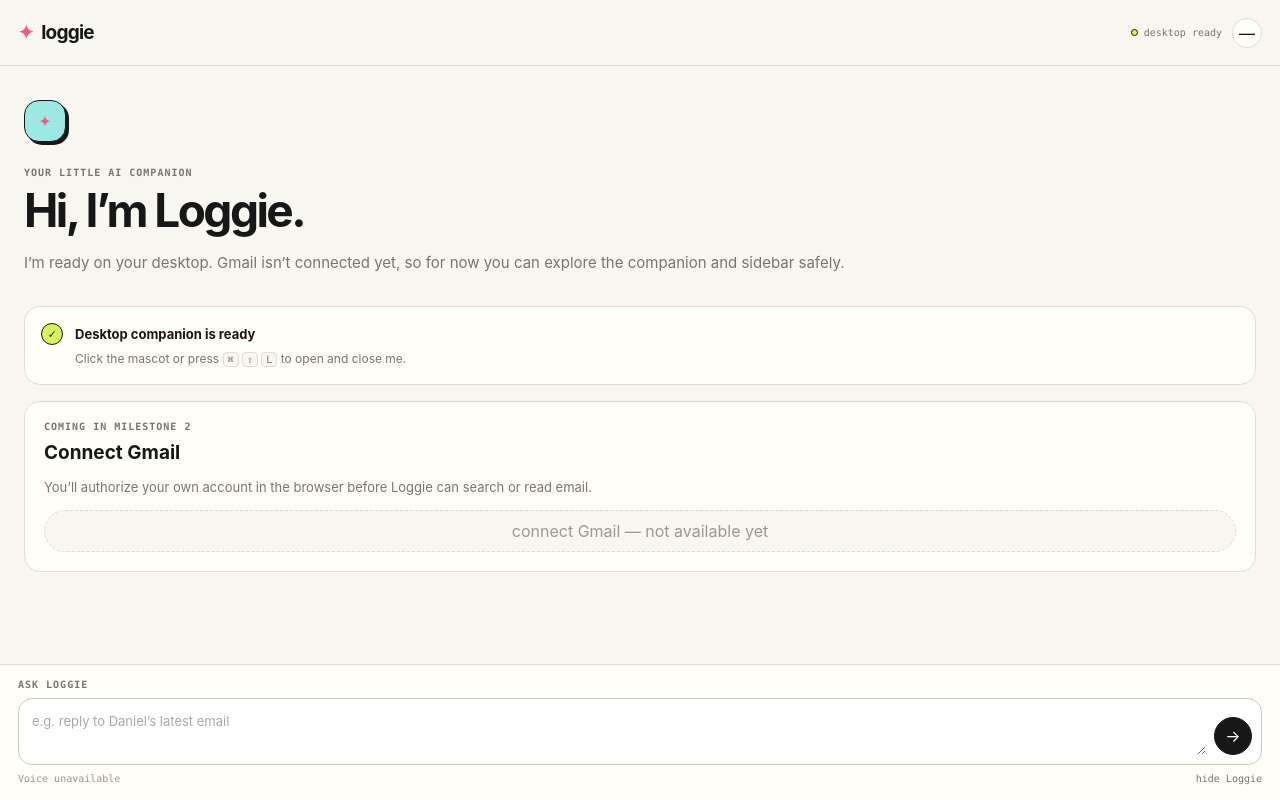
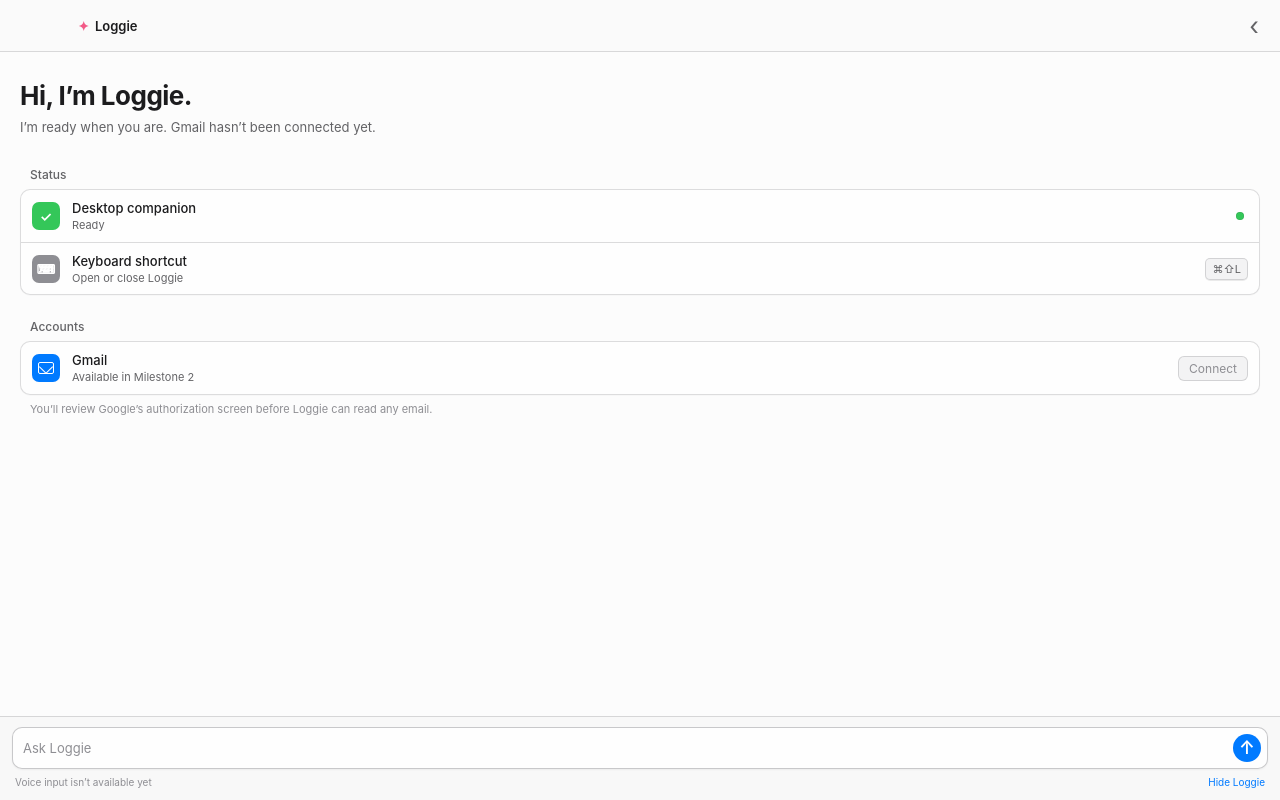
Before and after one commit to Gumball0110/Loggie, an Electron app: page desktop/renderer/panel.html in a window 1280 px wide. Drawn offline with Linux system fonts and the light colour scheme.

Commit message:
Adopt macOS-native desktop styling

```diff
--- a/desktop/renderer/panel.html
+++ b/desktop/renderer/panel.html
@@ -10,39 +10,53 @@
   <body class="panel-page">
     <main class="panel-shell">
       <header class="panel-header drag-region">
-        <div class="brand"><span class="brand-mark">✦</span><span>loggie</span></div>
+        <div class="brand"><span class="brand-mark">✦</span><span>Loggie</span></div>
         <div class="header-actions no-drag">
-          <span class="connection"><span class="status-dot"></span>desktop ready</span>
-          <button class="icon-button" id="minimize" type="button" aria-label="Minimize to companion">—</button>
+          <button class="icon-button" id="minimize" type="button" aria-label="Minimize to companion" title="Minimize to companion">
+            <span aria-hidden="true">‹</span>
+          </button>
         </div>
       </header>
 
       <section class="conversation" id="conversation" aria-live="polite">
-        <div class="welcome-symbol" aria-hidden="true">✦</div>
-        <p class="eyebrow">YOUR LITTLE AI COMPANION</p>
         <h1>Hi, I’m Loggie.</h1>
-        <p class="intro">I’m ready on your desktop. Gmail isn’t connected yet, so for now you can explore the companion and sidebar safely.</p>
+        <p class="intro">I’m ready when you are. Gmail hasn’t been connected yet.</p>
 
-        <article class="update-card">
-          <span class="update-icon">✓</span>
-          <div><strong>Desktop companion is ready</strong><p>Click the mascot or press <kbd>⌘</kbd> <kbd>⇧</kbd> <kbd>L</kbd> to open and close me.</p></div>
-        </article>
+        <section class="settings-section" aria-labelledby="status-heading">
+          <h2 id="status-heading">Status</h2>
+          <div class="settings-group">
+            <div class="settings-row">
+              <span class="row-icon ready-icon" aria-hidden="true">✓</span>
+              <div class="row-copy"><strong>Desktop companion</strong><span>Ready</span></div>
+              <span class="status-dot" aria-label="Connected"></span>
+            </div>
+            <div class="settings-row shortcut-row">
+              <span class="row-icon shortcut-icon" aria-hidden="true">⌨</span>
+              <div class="row-copy"><strong>Keyboard shortcut</strong><span>Open or close Loggie</span></div>
+              <kbd>⌘⇧L</kbd>
+            </div>
+          </div>
+        </section>
 
-        <article class="setup-card">
-          <p class="eyebrow">COMING IN MILESTONE 2</p>
-          <h2>Connect Gmail</h2>
-          <p>You’ll authorize your own account in the browser before Loggie can search or read email.</p>
-          <button type="button" disabled>connect Gmail — not available yet</button>
-        </article>
+        <section class="settings-section" aria-labelledby="accounts-heading">
+          <h2 id="accounts-heading">Accounts</h2>
+          <div class="settings-group">
+            <div class="settings-row account-row">
+              <span class="row-icon mail-icon" aria-hidden="true"></span>
+              <div class="row-copy"><strong>Gmail</strong><span>Available in Milestone 2</span></div>
+              <button class="connect-button" type="button" disabled>Connect</button>
+            </div>
+          </div>
+          <p class="section-note">You’ll review Google’s authorization screen before Loggie can read any email.</p>
+        </section>
       </section>
 
       <form class="composer" id="composer">
-        <label for="message">Ask Loggie</label>
         <div class="input-row">
-          <textarea id="message" rows="2" maxlength="2000" placeholder="e.g. reply to Daniel’s latest email"></textarea>
-          <button class="send-button" type="submit" aria-label="Send message">→</button>
+          <textarea id="message" rows="1" maxlength="2000" aria-label="Ask Loggie" placeholder="Ask Loggie"></textarea>
+          <button class="send-button" type="submit" aria-label="Send message"><span aria-hidden="true">↑</span></button>
         </div>
-        <div class="composer-meta"><span>Voice unavailable</span><button id="hide" class="text-button" type="button">hide Loggie</button></div>
+        <div class="composer-meta"><span>Voice input isn’t available yet</span><button id="hide" class="text-button" type="button">Hide Loggie</button></div>
       </form>
     </main>
     <script src="panel.js"></script>
--- a/desktop/renderer/shared.css
+++ b/desktop/renderer/shared.css
@@ -1,16 +1,19 @@
 :root {
-  color-scheme: light;
-  --paper: #f7f6f1;
-  --surface: #fffef9;
-  --ink: #171717;
-  --muted: #77766f;
-  --line: #deddd5;
+  color-scheme: light dark;
+  --paper: rgb(246 246 246 / 76%);
+  --surface: rgb(255 255 255 / 72%);
+  --ink: rgb(28 28 30);
+  --muted: rgb(99 99 102);
+  --tertiary: rgb(142 142 147);
+  --line: rgb(60 60 67 / 18%);
   --pink: #f25a87;
   --soft-pink: #ffe1e9;
   --lime: #d7f35b;
   --cyan: #9ce9e3;
+  --blue: #007aff;
+  --green: #34c759;
   --mono: ui-monospace, SFMono-Regular, Menlo, Monaco, Consolas, monospace;
-  --sans: -apple-system, BlinkMacSystemFont, "Segoe UI", sans-serif;
+  --sans: -apple-system, BlinkMacSystemFont, "SF Pro Text", "Helvetica Neue", sans-serif;
 }
 
 * { box-sizing: border-box; }
@@ -51,46 +54,63 @@ button { cursor: pointer; }
 .mouth { position: absolute; left: 35px; top: 43px; width: 11px; height: 7px; border-bottom: 2px solid var(--ink); border-radius: 50%; }
 .spark { position: absolute; right: -9px; top: -17px; color: var(--pink); font: 700 22px var(--sans); }
 
-.panel-page { height: 100vh; color: var(--ink); background: var(--paper); font-family: var(--sans); overflow: hidden; }
+.panel-page { height: 100vh; color: var(--ink); background: transparent; font-family: var(--sans); overflow: hidden; -webkit-font-smoothing: antialiased; }
 .panel-shell { display: grid; grid-template-rows: auto 1fr auto; height: 100vh; }
-.panel-header { display: flex; align-items: center; justify-content: space-between; min-height: 66px; padding: 16px 18px; border-bottom: 1px solid var(--line); }
-.brand { display: flex; gap: 8px; align-items: center; font-size: 19px; font-weight: 750; letter-spacing: -.04em; }
+.panel-header { display: flex; align-items: center; justify-content: space-between; min-height: 52px; padding: 0 12px 0 78px; border-bottom: .5px solid var(--line); background: rgb(246 246 246 / 52%); }
+.brand { display: flex; gap: 6px; align-items: center; font-size: 13px; font-weight: 600; letter-spacing: 0; }
 .brand-mark { color: var(--pink); }
 .header-actions { display: flex; align-items: center; gap: 10px; }
-.connection { display: flex; align-items: center; gap: 6px; color: var(--muted); font: 10px var(--mono); }
-.status-dot { width: 7px; height: 7px; border: 1px solid var(--ink); border-radius: 50%; background: var(--lime); }
-.icon-button { width: 30px; height: 30px; border: 1px solid var(--line); border-radius: 50%; color: var(--ink); background: var(--surface); }
-.icon-button:hover { border-color: var(--pink); }
+.status-dot { width: 8px; height: 8px; margin-right: 4px; border-radius: 50%; background: var(--green); box-shadow: inset 0 0 0 .5px rgb(0 0 0 / 16%); }
+.icon-button { width: 28px; height: 24px; padding: 0; border: 0; border-radius: 6px; color: var(--muted); background: transparent; font-size: 25px; line-height: 18px; }
+.icon-button:hover { color: var(--ink); background: rgb(120 120 128 / 12%); }
 
-.conversation { padding: 34px 24px 48px; overflow-y: auto; }
-.welcome-symbol { width: 42px; height: 42px; display: grid; place-items: center; margin-bottom: 25px; border: 1px solid var(--ink); border-radius: 15px; color: var(--pink); background: var(--cyan); box-shadow: 3px 3px 0 var(--ink); }
-.eyebrow { margin: 0 0 9px; color: var(--muted); font: 600 10px var(--mono); letter-spacing: .1em; }
-h1 { margin: 0; font-size: clamp(32px, 8vw, 46px); line-height: 1; letter-spacing: -.055em; }
-.intro { margin: 18px 0 30px; color: var(--muted); font-size: 15px; line-height: 1.65; }
-.update-card, .setup-card { border: 1px solid var(--line); border-radius: 16px; background: var(--surface); }
-.update-card { display: grid; grid-template-columns: auto 1fr; gap: 12px; padding: 16px; }
-.update-icon { width: 22px; height: 22px; display: grid; place-items: center; border: 1px solid var(--ink); border-radius: 50%; background: var(--lime); font: 12px var(--mono); }
-.update-card strong { font-size: 13px; }
-.update-card p { margin: 7px 0 0; color: var(--muted); font-size: 12px; line-height: 1.5; }
-kbd { padding: 1px 4px; border: 1px solid var(--line); border-radius: 4px; background: var(--paper); font: 10px var(--mono); }
-.setup-card { margin-top: 16px; padding: 19px; }
-.setup-card h2 { margin: 0; font-size: 19px; }
-.setup-card > p:not(.eyebrow) { color: var(--muted); font-size: 13px; line-height: 1.55; }
-.setup-card button { width: 100%; padding: 10px; border: 1px dashed var(--line); border-radius: 999px; color: #9a9992; background: var(--paper); cursor: not-allowed; }
-.message { max-width: 90%; margin: 18px 0 0; padding: 12px 14px; border-radius: 14px; font-size: 13px; line-height: 1.5; }
-.message.user { margin-left: auto; border: 1px solid var(--ink); background: var(--soft-pink); }
-.message.assistant { border: 1px solid var(--line); background: var(--surface); }
+.conversation { padding: 28px 20px 40px; overflow-y: auto; background: rgb(246 246 246 / 30%); }
+h1 { margin: 0; font-size: 26px; font-weight: 700; line-height: 1.2; letter-spacing: -.02em; }
+.intro { margin: 7px 0 30px; color: var(--muted); font-size: 13px; line-height: 1.45; }
+.settings-section { margin-top: 24px; }
+.settings-section h2 { margin: 0 0 7px 10px; color: var(--muted); font-size: 12px; font-weight: 500; }
+.settings-group { overflow: hidden; border: .5px solid var(--line); border-radius: 10px; background: var(--surface); box-shadow: 0 .5px 1px rgb(0 0 0 / 4%); }
+.settings-row { min-height: 52px; display: grid; grid-template-columns: 30px 1fr auto; gap: 10px; align-items: center; padding: 8px 11px; }
+.settings-row + .settings-row { border-top: .5px solid var(--line); }
+.row-icon { width: 28px; height: 28px; display: grid; place-items: center; border-radius: 7px; color: white; font-size: 14px; font-weight: 600; }
+.ready-icon { background: var(--green); }
+.shortcut-icon { background: #8e8e93; font-size: 13px; }
+.mail-icon { position: relative; background: var(--blue); }
+.mail-icon::before { content: ''; width: 14px; height: 10px; border: 1.5px solid white; border-radius: 2px; }
+.mail-icon::after { content: ''; position: absolute; top: 8px; width: 9px; height: 9px; border-left: 1.5px solid white; border-bottom: 1.5px solid white; transform: rotate(-45deg); }
+.row-copy { min-width: 0; display: grid; gap: 2px; }
+.row-copy strong { font-size: 13px; font-weight: 500; }
+.row-copy span { color: var(--muted); font-size: 11px; }
+kbd { min-width: 42px; padding: 3px 6px; border: .5px solid var(--line); border-radius: 5px; color: var(--muted); background: rgb(120 120 128 / 8%); box-shadow: 0 1px 0 rgb(0 0 0 / 8%); font: 11px var(--sans); text-align: center; }
+.connect-button { min-width: 62px; padding: 4px 10px; border: .5px solid var(--line); border-radius: 6px; color: var(--tertiary); background: rgb(120 120 128 / 8%); font-size: 12px; cursor: not-allowed; }
+.section-note { margin: 7px 10px 0; color: var(--tertiary); font-size: 11px; line-height: 1.4; }
+.message { max-width: 88%; margin: 14px 0 0; padding: 8px 11px; border-radius: 12px; font-size: 13px; line-height: 1.45; }
+.message.user { margin-left: auto; color: white; background: var(--blue); }
+.message.assistant { background: var(--surface); box-shadow: 0 0 0 .5px var(--line); }
 
-.composer { padding: 14px 18px 16px; border-top: 1px solid var(--line); background: var(--surface); }
-.composer label { display: block; margin-bottom: 8px; color: var(--muted); font: 600 10px var(--mono); letter-spacing: .1em; text-transform: uppercase; }
-.input-row { display: grid; grid-template-columns: 1fr auto; align-items: end; gap: 8px; padding: 9px; border: 1px solid #c9c8c0; border-radius: 14px; background: white; }
-textarea { width: 100%; min-height: 42px; max-height: 110px; padding: 4px; resize: vertical; border: 0; outline: 0; color: var(--ink); background: transparent; font-size: 13px; line-height: 1.5; }
-textarea::placeholder { color: #aaa9a2; }
-.send-button { width: 38px; height: 38px; border: 1px solid var(--ink); border-radius: 50%; color: white; background: var(--ink); }
-.send-button:hover { box-shadow: 2px 2px 0 var(--pink); transform: translateY(-1px); }
-.composer-meta { display: flex; justify-content: space-between; margin-top: 8px; color: #99988f; font: 10px var(--mono); }
-.text-button { padding: 0; border: 0; color: var(--muted); background: none; font: inherit; }
+.composer { padding: 10px 12px 12px; border-top: .5px solid var(--line); background: rgb(246 246 246 / 72%); }
+.input-row { display: grid; grid-template-columns: 1fr auto; align-items: end; gap: 7px; padding: 6px 6px 6px 10px; border: .5px solid rgb(60 60 67 / 28%); border-radius: 10px; background: rgb(255 255 255 / 86%); box-shadow: 0 1px 2px rgb(0 0 0 / 5%); }
+textarea { width: 100%; min-height: 28px; max-height: 100px; padding: 4px 0; resize: none; border: 0; outline: 0; color: var(--ink); background: transparent; font-size: 13px; line-height: 20px; }
+textarea::placeholder { color: var(--tertiary); }
+.send-button { width: 28px; height: 28px; padding: 0; border: 0; border-radius: 50%; color: white; background: var(--blue); font-size: 18px; font-weight: 600; line-height: 28px; }
+.send-button:hover { filter: brightness(.94); }
+.composer-meta { display: flex; justify-content: space-between; margin: 7px 3px 0; color: var(--tertiary); font-size: 10px; }
+.text-button { padding: 0; border: 0; color: var(--blue); background: none; font: inherit; }
 .text-button:hover { color: var(--ink); }
+
+@media (prefers-color-scheme: dark) {
+  :root {
+    --paper: rgb(30 30 30 / 76%);
+    --surface: rgb(52 52 54 / 74%);
+    --ink: rgb(242 242 247);
+    --muted: rgb(174 174 178);
+    --tertiary: rgb(142 142 147);
+    --line: rgb(235 235 245 / 16%);
+  }
+  .panel-header, .composer { background: rgb(32 32 34 / 62%); }
+  .conversation { background: rgb(28 28 30 / 34%); }
+  .input-row { background: rgb(58 58 60 / 82%); }
+}
 
 @media (max-width: 370px) {
   .connection { display: none; }
```
Also changed, not shown: desktop/main.js (+16 -2 lines).
